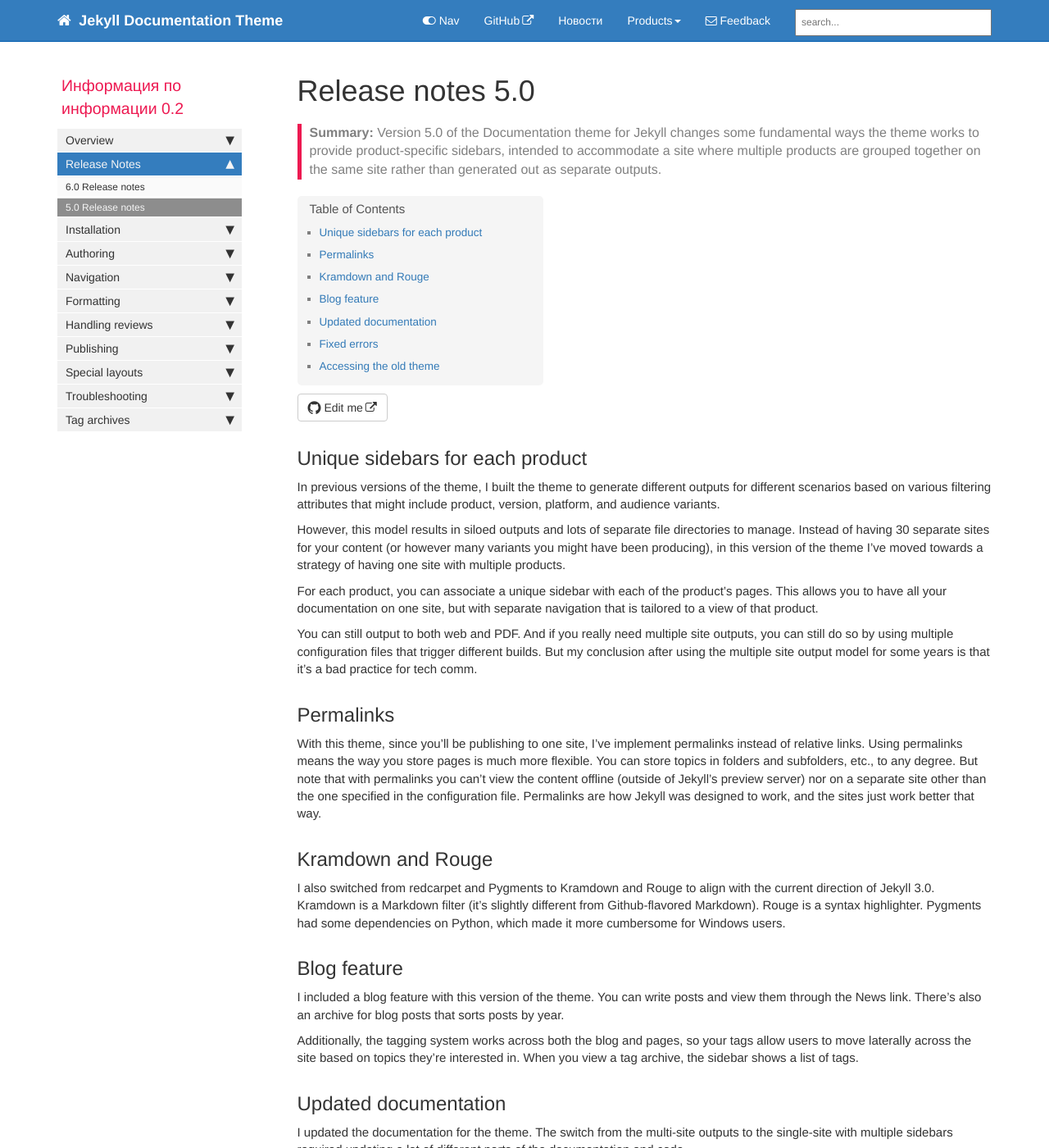
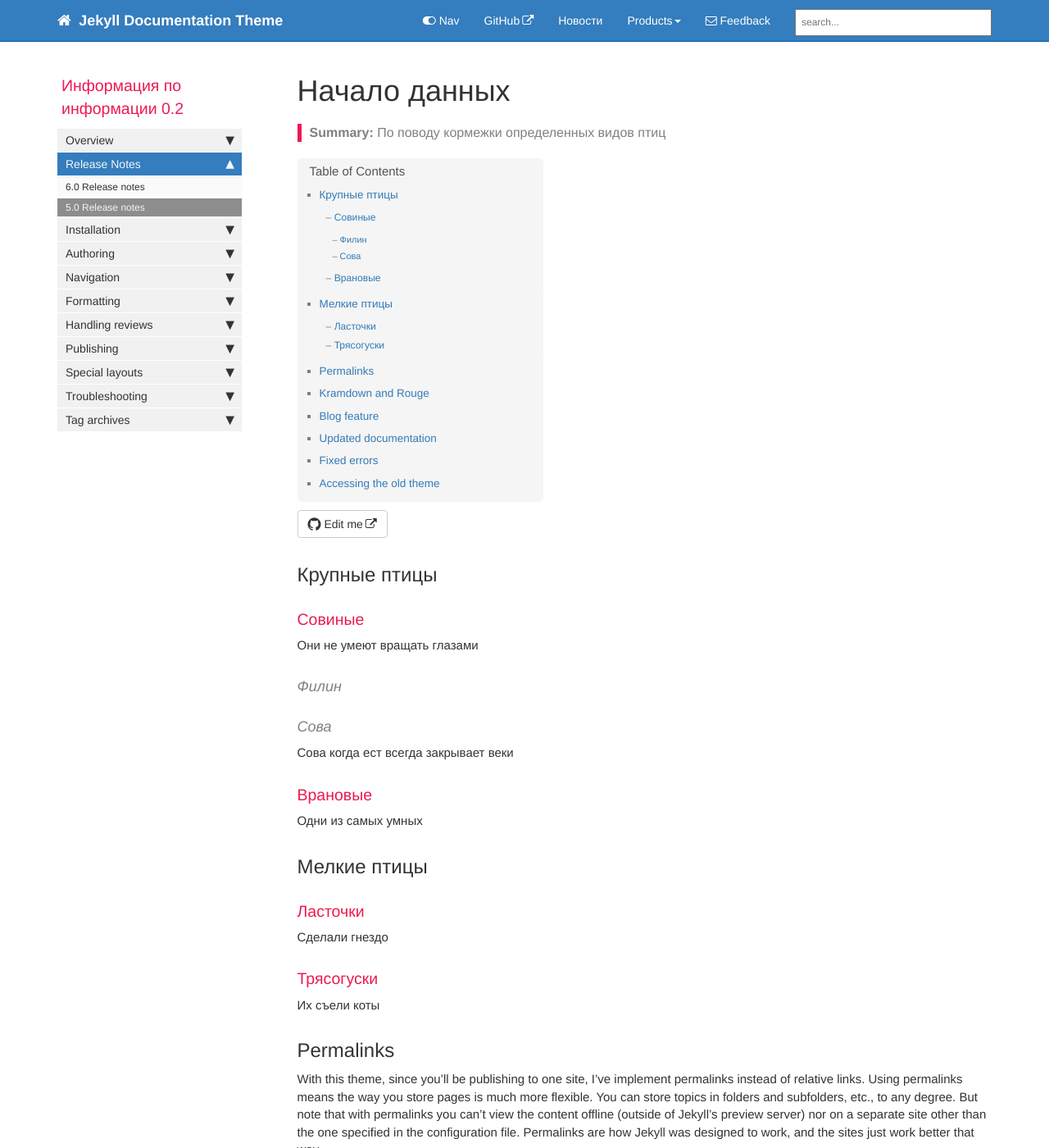
Before and after one commit to vn-spb/vn-spb.github.io, a Jekyll site: the page built from pages/mydoc/mydoc_release_notes_50.md, in a window 1280 px wide and 1400 px high. Shown: the whole window at 82% size. Built offline with Jekyll 4.4.1, drawn with Linux system fonts in a browser that asks for light colours; comment, search, counter and statistics services are not loaded; some of the changed text lies outside the part shown.

Commit message:
Update mydoc_release_notes_50.md

```diff
--- a/pages/mydoc/mydoc_release_notes_50.md
+++ b/pages/mydoc/mydoc_release_notes_50.md
@@ -1,23 +1,39 @@
 ---
-title: Release notes 5.0
+title: Начало данных
 tags: [getting_started]
-keywords: release notes, announcements, what's new, new features
-last_updated: July 3, 2016
-summary: "Version 5.0 of the Documentation theme for Jekyll changes some fundamental ways the theme works to provide product-specific sidebars, intended to accommodate a site where multiple products are grouped together on the same site rather than generated out as separate outputs."
+keywords: птицы, birds, кормежка
+last_updated: Aug 21, 2021
+summary: "По поводу кормежки определенных видов птиц"
 sidebar: mydoc_sidebar
 permalink: mydoc_release_notes_50.html
 folder: mydoc
 ---
 
-## Unique sidebars for each product
+## Крупные птицы
 
-In previous versions of the theme, I built the theme to generate different outputs for different scenarios based on various filtering attributes that might include product, version, platform, and audience variants.
+### Совиные
 
-However, this model results in siloed outputs and lots of separate file directories to manage. Instead of having 30 separate sites for your content (or however many variants you might have been producing), in this version of the theme I've moved towards a strategy of having one site with multiple products.
+Они не умеют вращать глазами
 
-For each product, you can associate a unique sidebar with each of the product's pages. This allows you to have all your documentation on one site, but with separate navigation that is tailored to a view of that product.
+#### Филин
 
-You can still output to both web and PDF. And if you really need multiple site outputs, you can still do so by using multiple configuration files that trigger different builds. But my conclusion after using the multiple site output model for some years is that it's a bad practice for tech comm.
+#### Сова
+
+Сова когда ест всегда закрывает веки
+
+### Врановые
+
+Одни из самых умных
+
+## Мелкие птицы
+
+### Ласточки
+
+Сделали гнездо
+
+### Трясогуски
+
+Их съели коты
 
 ## Permalinks
 
```
